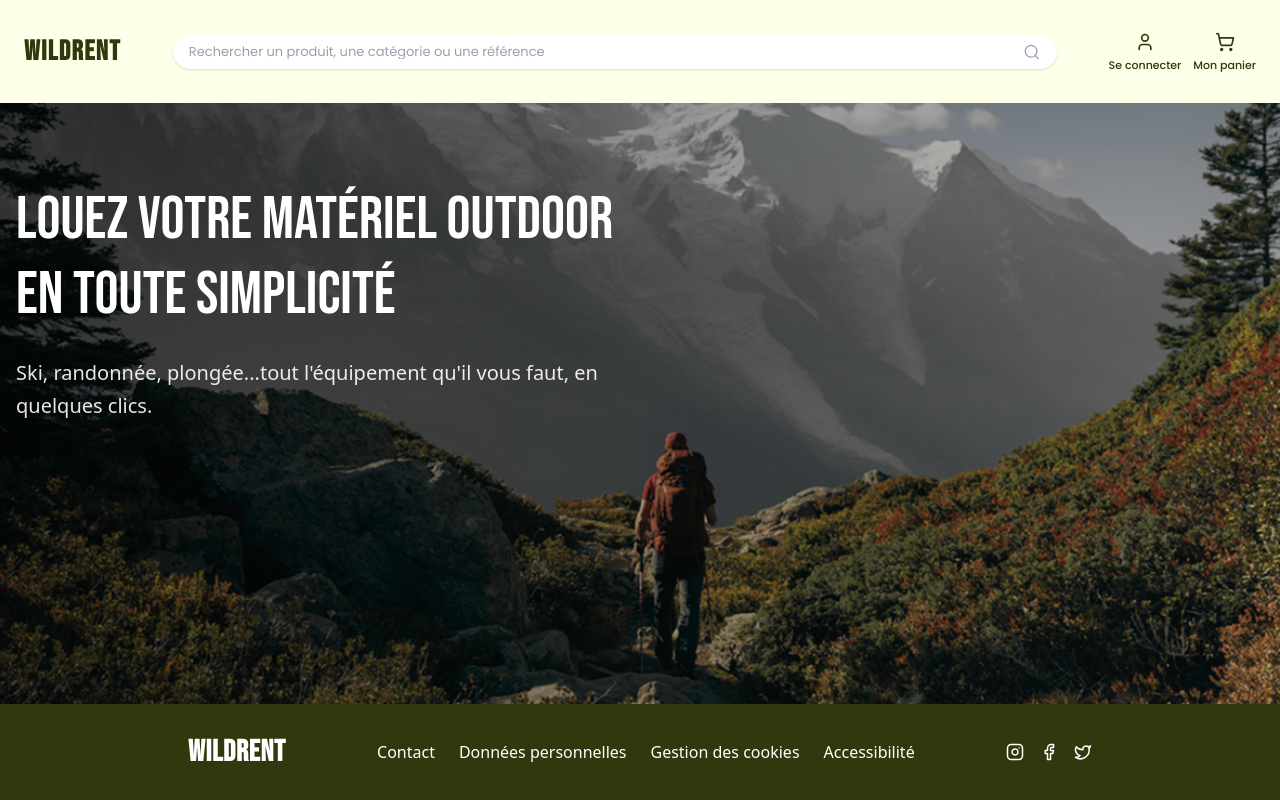
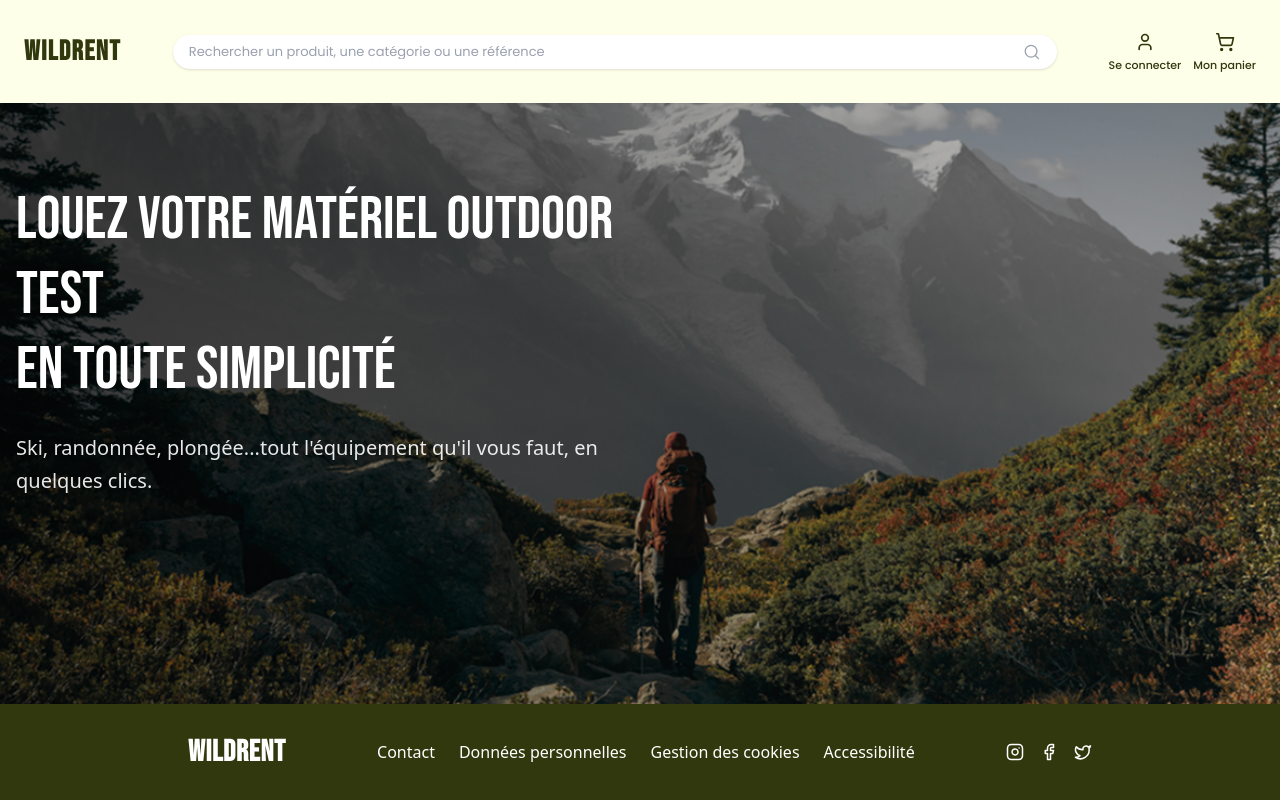
Before and after one commit to WildCodeSchool/2025-03-wns-green-WildRent, a React (Vite) app in the folder frontend/: page / in a window 1280 px wide. Shown: the top 800 px of the page. Built offline with nearby package versions, Linux system fonts and the light colour scheme.

Commit message:
test for staging branch

```diff
--- a/frontend/src/pages/Home/Hero.tsx
+++ b/frontend/src/pages/Home/Hero.tsx
@@ -13,7 +13,7 @@ export default function Hero() {
       <div className="relative z-10 w-full max-w-7xl mx-auto px-4 pt-12 lg:pt-16 xl:pt-20">
         <div className="max-w-2xl text-white">
           <h1 className="font-title text-4xl sm:text-5xl lg:text-6xl leading-tight">
-            Louez votre matériel outdoor
+            Louez votre matériel outdoor TEST
             <br />
             en toute simplicité
           </h1>
```
